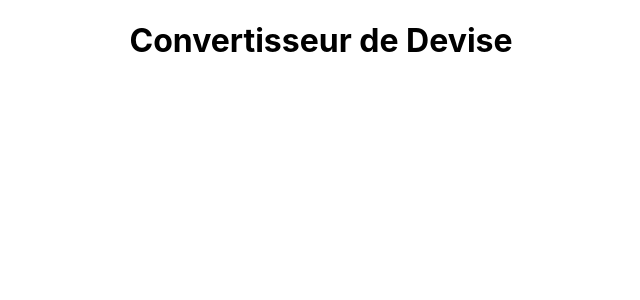
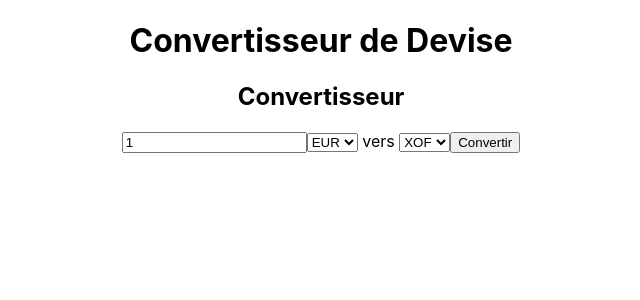
Before and after one commit to GreyHatHacker237/F_Brain, a React (Create React App) app in the folder frontend/: page / in a window 1280 px wide. Shown: the top 300 px of the page, without its empty margins (319-959 px from the left). Built offline with nearby package versions, Linux system fonts and the light colour scheme.

Commit message:
Création du composant CurrencyConverter de base

```diff
--- a/frontend/src/App.js
+++ b/frontend/src/App.js
@@ -1,10 +1,12 @@
 // frontend/src/App.js
 import './App.css';
+import CurrencyConverter from './components/CurrencyConverter';
 
 function App() {
   return (
     <div className="App">
       <h1>Convertisseur de Devise</h1>
+      <CurrencyConverter />
     </div>
   );
 }
--- /dev/null
+++ b/frontend/src/components/CurrencyConverter.js
@@ -0,0 +1,55 @@
+// frontend/src/components/CurrencyConverter.js
+import React, { useState } from 'react';
+
+function CurrencyConverter() {
+  const [amount, setAmount] = useState(1);
+  const [fromCurrency, setFromCurrency] = useState('EUR');
+  const [toCurrency, setToCurrency] = useState('XOF');
+  const [result, setResult] = useState(null);
+
+  const currencies = ['EUR', 'XOF', 'GBP', 'CNY'];
+
+  const handleConvert = () => {
+    // Temporaire - nous connecterons à l'API plus tard
+    const mockRate = 655.96; // 1 EUR = 655.96 XOF
+    setResult(amount * mockRate);
+  };
+
+  return (
+    <div className="converter">
+      <h2>Convertisseur</h2>
+      <div>
+        <input
+          type="number"
+          value={amount}
+          onChange={(e) => setAmount(e.target.value)}
+        />
+        <select
+          value={fromCurrency}
+          onChange={(e) => setFromCurrency(e.target.value)}
+        >
+          {currencies.map(currency => (
+            <option key={currency} value={currency}>{currency}</option>
+          ))}
+        </select>
+        <span> vers </span>
+        <select
+          value={toCurrency}
+          onChange={(e) => setToCurrency(e.target.value)}
+        >
+          {currencies.map(currency => (
+            <option key={currency} value={currency}>{currency}</option>
+          ))}
+        </select>
+        <button onClick={handleConvert}>Convertir</button>
+      </div>
+      {result && (
+        <div className="result">
+          {amount} {fromCurrency} = {result.toFixed(2)} {toCurrency}
+        </div>
+      )}
+    </div>
+  );
+}
+
+export default CurrencyConverter;
```
